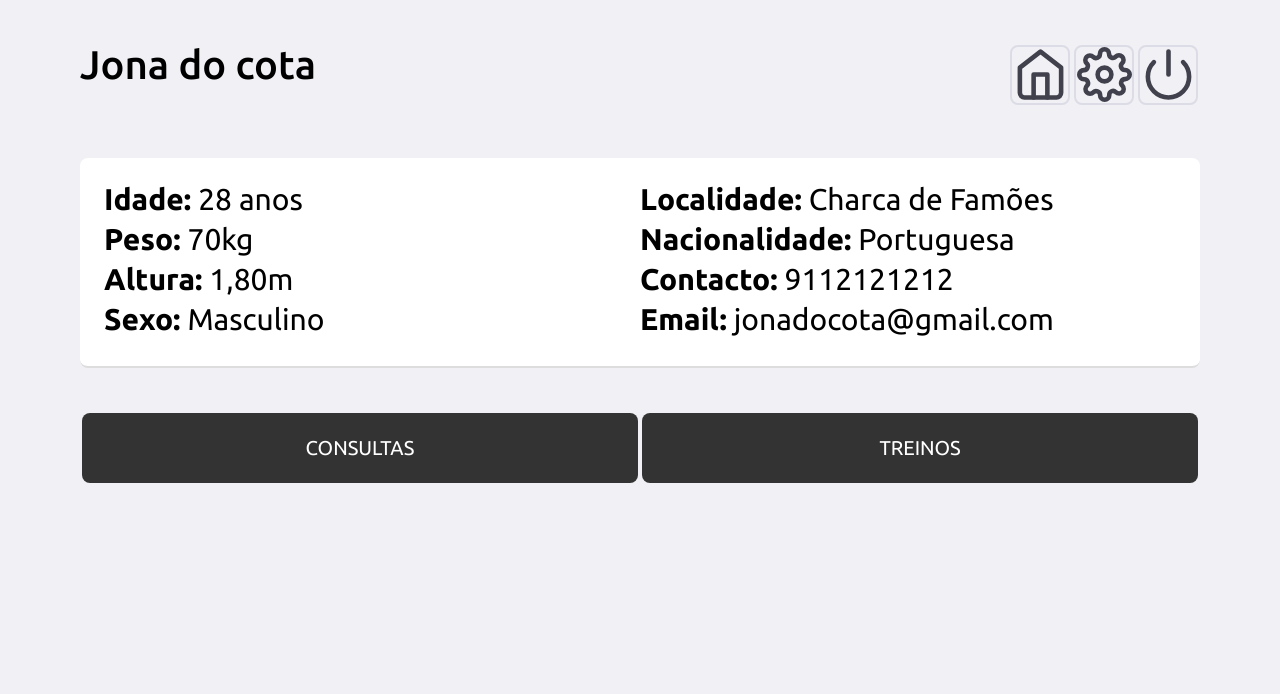
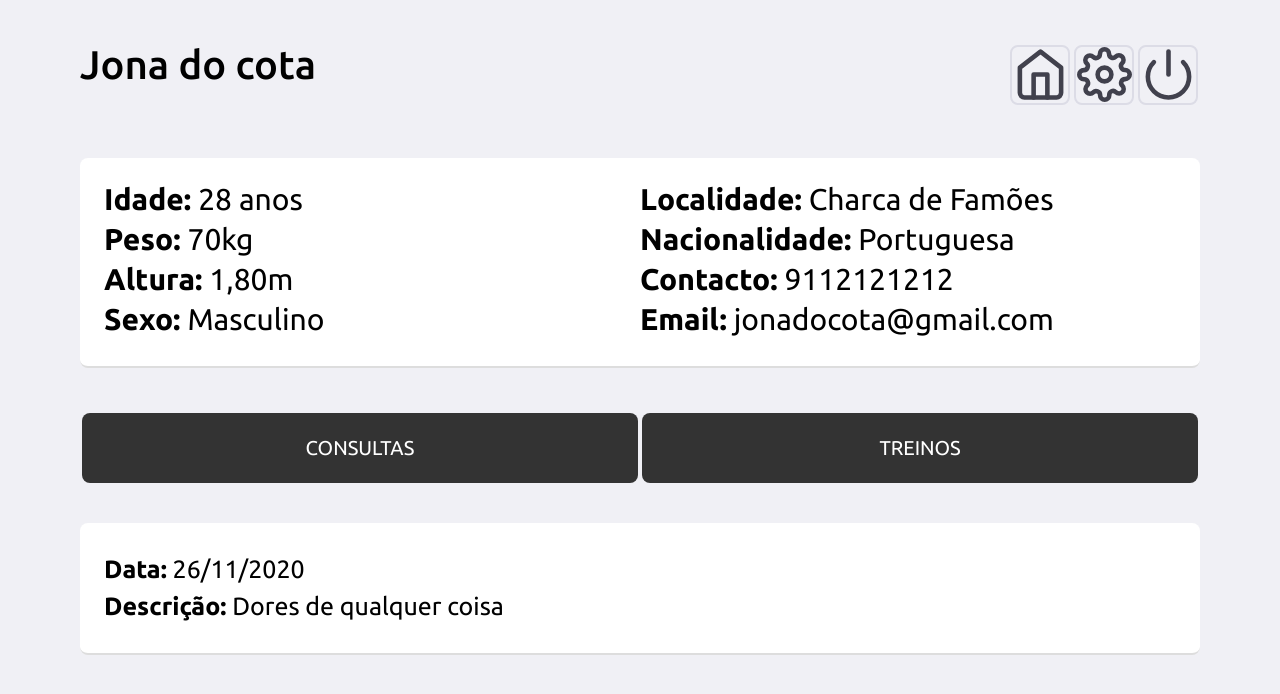
Before and after one commit to Project-Osteo/WebApp, a React (Create React App) app in the folder frontend/: page /pacientes in a window 1280 px wide. Shown: the top 694 px of the page. Built offline with nearby package versions, Linux system fonts and the light colour scheme.

Commit message:
inicio listas

```diff
--- a/frontend/src/pages/Pacientes/index.js
+++ b/frontend/src/pages/Pacientes/index.js
@@ -40,7 +40,6 @@ export default function Pacientes() {
             </div>
 
             <div className="btn-container">
-
                 <button type="buton">
                     CONSULTAS
                 </button>
@@ -48,8 +47,16 @@ export default function Pacientes() {
                 <button type="buton">
                     TREINOS
                 </button>
+            </div>
 
-            </div>
+            <ul>
+                <li>
+                    <Link to="/pacientes">
+                    <p><b>Data:</b> 26/11/2020</p>
+                    <p><b>Descrição:</b> Dores de qualquer coisa</p>
+                    </Link>
+                </li>
+            </ul>
 
         </div>
     );
--- a/frontend/src/pages/Pacientes/styles.css
+++ b/frontend/src/pages/Pacientes/styles.css
@@ -51,6 +51,7 @@
 
 .pacientes-container .btn-container {
     display: flex;
+    margin-bottom: 40px;
 }
 
 .pacientes-container .btn-container button {
@@ -69,3 +70,34 @@
     margin-left: 2px;
     margin-right: 2px;
 }
+
+.pacientes-container ul {
+    display: grid;
+    grid-template-columns:1fr;
+    grid-gap: 5px;
+    list-style: none;
+    text-align: left;
+  }
+
+  .pacientes-container ul li {
+      background: #FFF;
+      padding: 24px;
+      border-radius: 8px;
+      border-bottom: 2px solid #ddd;
+      cursor: pointer;
+      font-size: 25px;
+  }
+
+  .pacientes-container ul li a {
+      color: inherit;
+      text-decoration: inherit;
+  }
+
+  .pacientes-container ul li p {
+      margin-top: 8px;
+      margin-bottom: 8px;
+  }
+
+  .homepage-container ul li p b {
+      margin-right: 15px;
+  }
```
